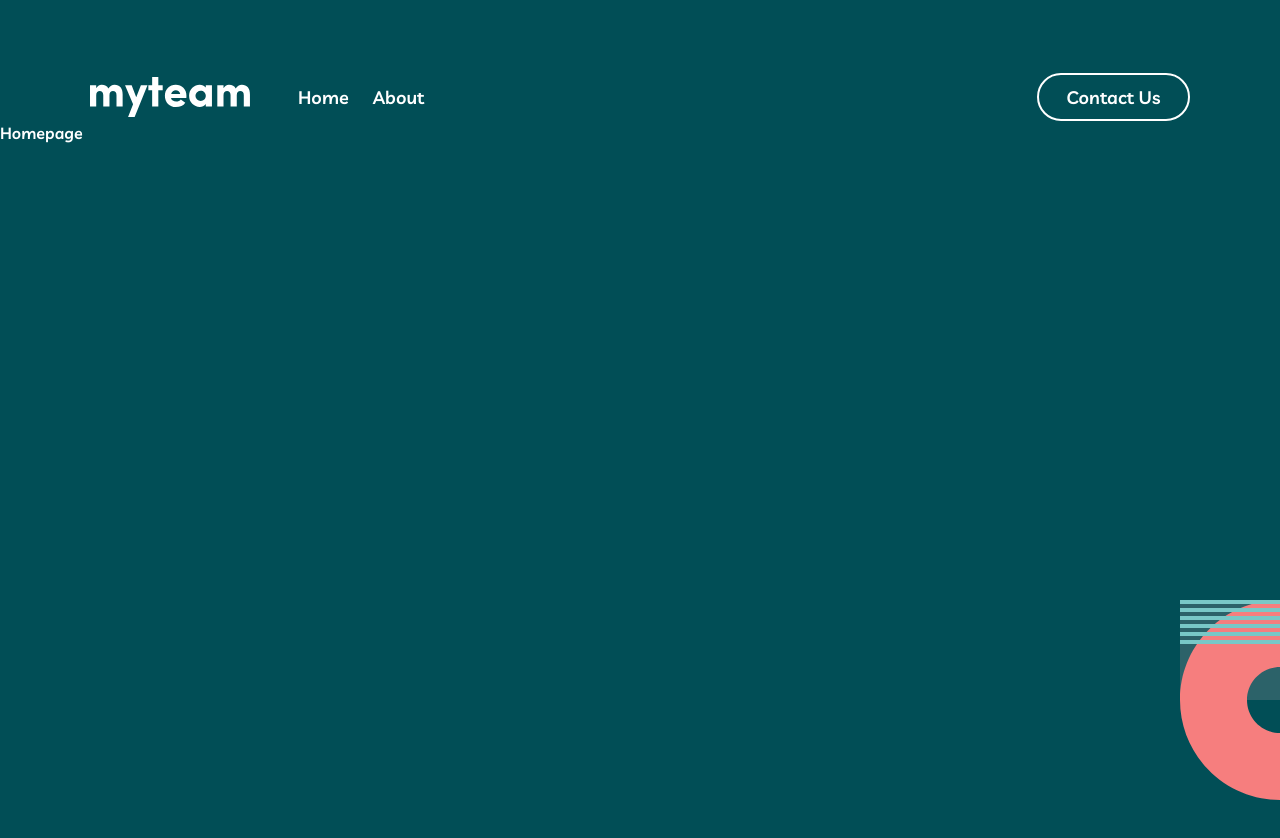
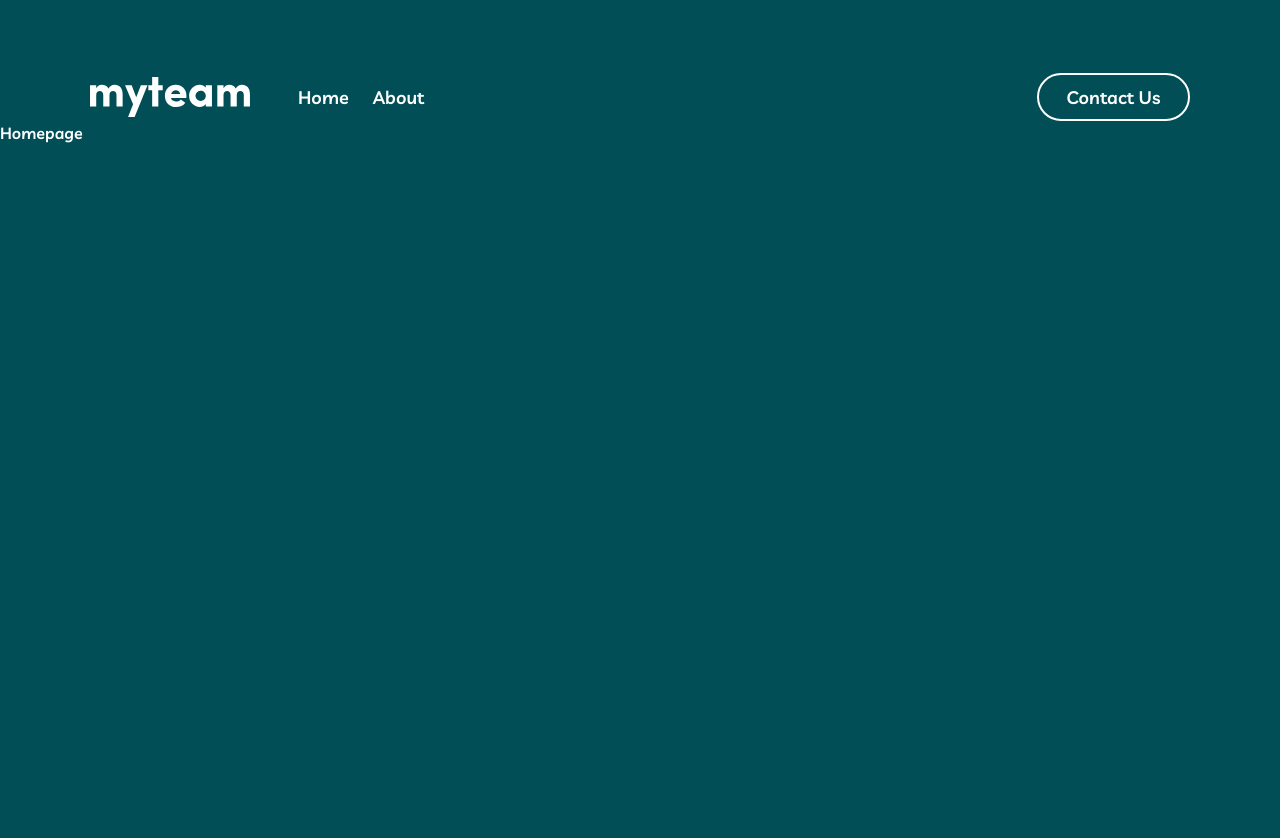
Before and after one commit to vanderms/my-team-multipage-website, a React (Vite) app: page / in a window 1280 px wide. Shown: the top 838 px of the page. Built offline with nearby package versions, Linux system fonts and the light colour scheme.

Commit message:
fix: removed sidebar pattern from navbar on md and larger viewports

```diff
--- a/src/components/sections/navbar/navbar.tsx
+++ b/src/components/sections/navbar/navbar.tsx
@@ -36,7 +36,7 @@ export default function Navbar() {
             <MdClose className="scale-125" />
           </button>
         </div>
-        <div className="navbar-pattern"></div>
+        <div className="navbar-pattern md:hidden"></div>
         <ul className="mt-10 flex flex-col text-[1.125rem] gap-6 md:flex-grow md:flex-row md:mt-0 md:ml-12">
           <li>
             <Link to="/" onClick={closeSidebar}>
```
